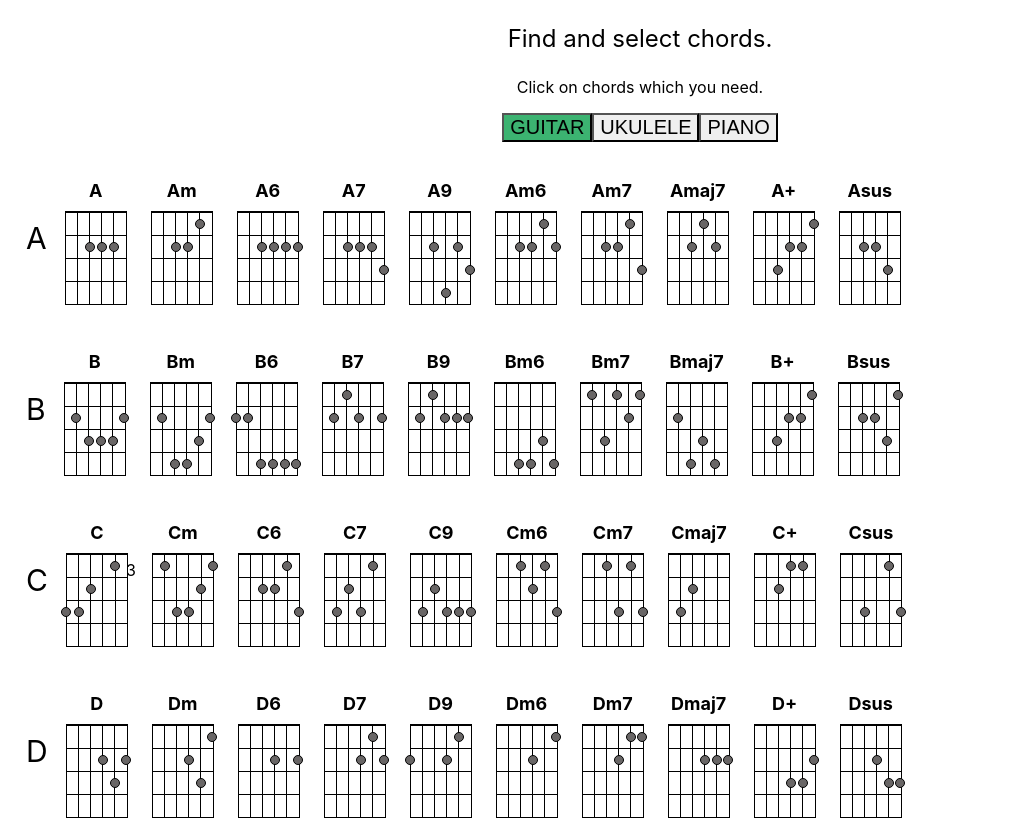
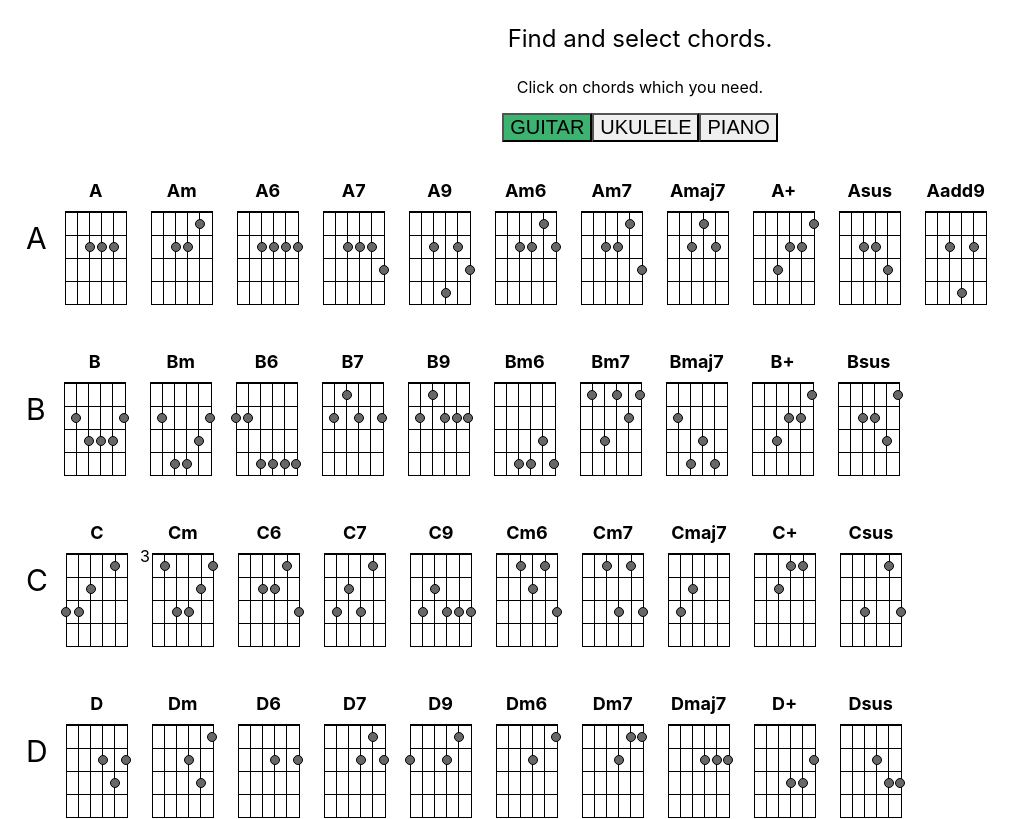
Before and after one commit to SVladikO/music_choird, a React (Create React App) app: page / in a window 1280 px wide. Shown: the top 819 px of the page, without its empty margins (0-1023 px from the left). Built offline with nearby package versions, Linux system fonts and the light colour scheme.

Commit message:
Added E5, Aadd9

```diff
--- a/src/components/chord/chord.style.js
+++ b/src/components/chord/chord.style.js
@@ -88,6 +88,6 @@ export const LastDot = styled.div`
 `;
 export const LadNumber = styled.div`
     position: absolute;
-    left: -16px;
-    top: 54px;
+    left: -2px;
+    top: 40px;
 `;
--- a/src/data/guitar.js
+++ b/src/data/guitar.js
@@ -11,6 +11,7 @@ const guitarData = [
             {name: 'Amaj7', notes: [[3], [2, 4], [], [],]},
             {name: 'A+', notes: [[1], [2, 3], [4], [],]},
             {name: 'Asus', notes: [[], [3, 4], [2], [],]},
+            {name: 'Aadd9', notes: [[], [2,4], [], [3],]},
         ]
     },
     {
@@ -59,6 +60,7 @@ const guitarData = [
         name: 'E', chords: [
             {name: 'E', notes: [[3], [4, 5], [], [],]},
             {name: 'Em', notes: [[], [4, 5], [], [],]},
+            {name: 'E5', notes: [[], [4, 5], [], [3],]},
             {name: 'E6', notes: [[3], [2, 4, 5], [], [],]},
             {name: 'E7', notes: [[3], [4, 5], [2], [],]},
             {name: 'E9', notes: [[3], [1, 5], [], [],]},
--- a/src/data/piano.js
+++ b/src/data/piano.js
@@ -11,6 +11,7 @@ const guitarData = [
             {name: 'Amaj7', notes: [5, 9, 10, 14]},
             {name: 'A+', notes: [10, 14, 18]},
             {name: 'Asus', notes: []},
+            {name: 'Aadd9', notes: [10, 12, 14, 17]},
         ]
     },
     {
@@ -59,6 +60,7 @@ const guitarData = [
         name: 'E', chords: [
             {name: 'E', notes: [5, 9, 12]},
             {name: 'Em', notes: [5, 8, 12]},
+            {name: 'E5', notes: [5, 12]},
             {name: 'E6', notes: [5, 9, 12, 14]},
             {name: 'E7', notes: [5, 9, 12, 15]},
             {name: 'E9', notes: [5, 9, 12, 15, 19]},
--- a/src/data/ukulele.js
+++ b/src/data/ukulele.js
@@ -11,6 +11,7 @@ const ukuleleData = [
             {name: 'Amaj7', notes: [[3, 4], [], [], []]},
             {name: 'A+', notes: [[2, 3], [4], [], []]},
             {name: 'Asus', notes: [[], [3, 4], [], []]},
+            {name: 'Aadd9', notes: [[3], [1, 4], [], []]},
         ]
     },
     {
@@ -59,6 +60,7 @@ const ukuleleData = [
         name: 'E', chords: [
             {name: 'E', notes: [[], [1], [], [2, 3, 4]]},
             {name: 'Em', notes: [[], [1], [2], [3]]},
+            {name: 'E5', notes: [[], [1], [], [3, 4]]},
             {name: 'E6', notes: [[4], [2], [], []]},
             {name: 'E7', notes: [[4], [1, 3], [], []]},
             {name: 'E9', notes: [[4], [1, 2, 3], [], []]},
@@ -66,7 +68,7 @@ const ukuleleData = [
             {name: 'Em7', notes: [[], [1, 3], [], []]},
             {name: 'Emaj7', notes: [[4], [1], [3], []]},
             {name: 'E+', notes: [[4], [], [1], []]},
-            {name: 'Esus', notes: [[], [1,4], [], [3]]},
+            {name: 'Esus', notes: [[], [1, 4], [], [3]]},
         ]
     },
     {
```
